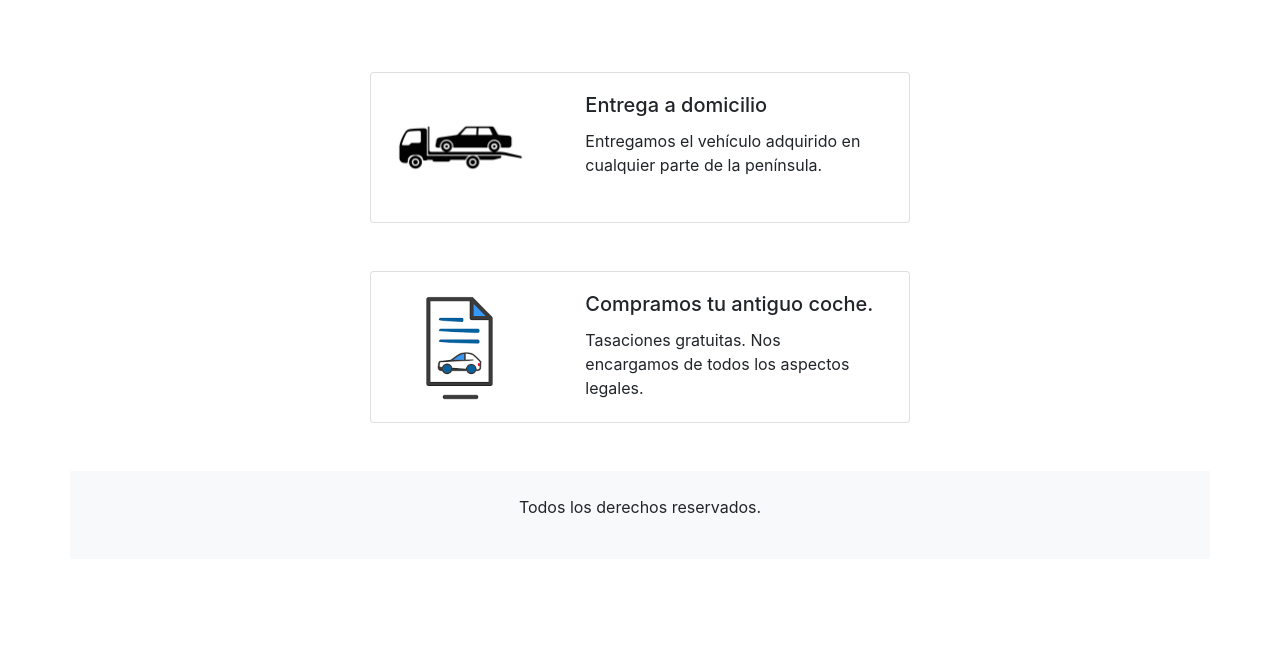
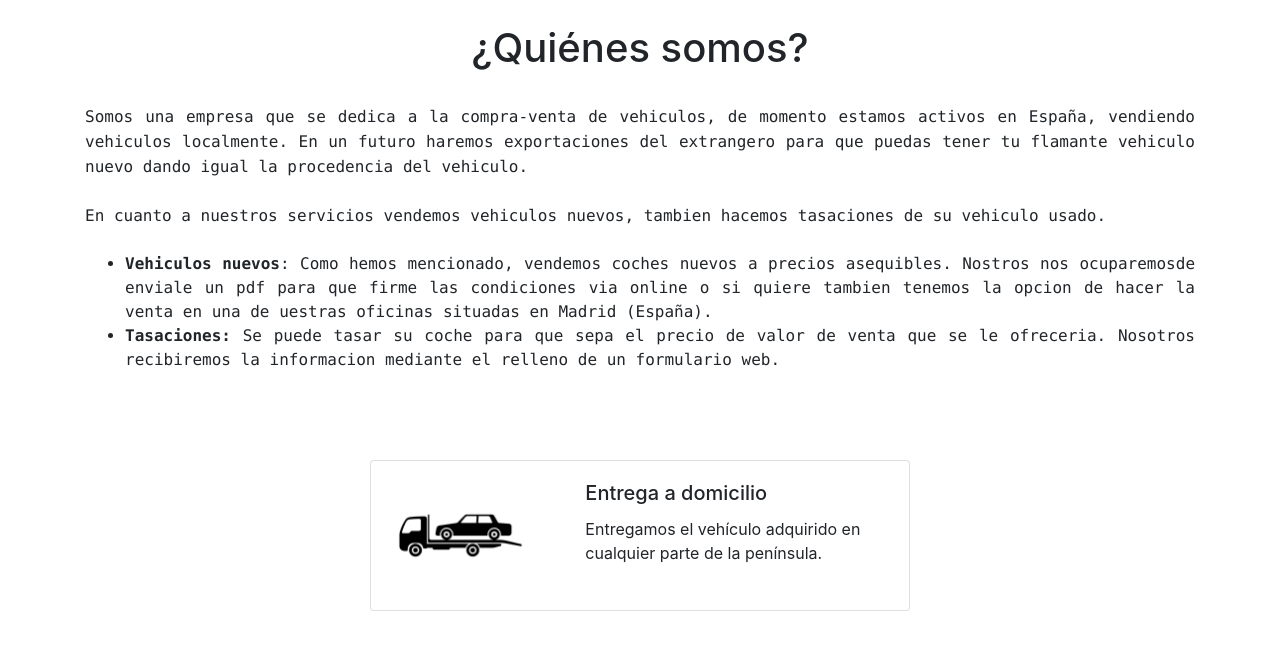
Before and after one commit to maikk96/practicaFinal, a PHP site: page /nosotros.php in a window 1280 px wide. Shown: the part 178-830 px from the top of the page. Before the commit the page ends 692 px from the top, so only its background shows below. Run offline with PHP 8.4, Linux system fonts and the light colour scheme.

Commit message:
subida de Nosotros

```diff
--- a/nosotros.php
+++ b/nosotros.php
@@ -29,6 +29,38 @@ if (!isset($_SESSION['usuario'])) {
 
 
  <!-- fin vehiculos -->
+
+ <div class="container">
+<div style="text-align: center;">
+<h1>¿Quiénes somos?</h1>
+<div style="text-align: justify;"><br style="font-family: Consolas;">
+  <span style="font-family: Consolas;">Somos una empresa que se dedica a
+la compra-venta de vehiculos, de momento estamos activos en España,
+vendiendo vehiculos localmente. En un futuro haremos exportaciones del
+extrangero para que puedas tener tu flamante vehiculo nuevo dando igual
+la procedencia del vehiculo. </span><br style="font-family: Consolas;">
+<br style="font-family: Consolas;">
+  <span style="font-family: Consolas;">En cuanto a nuestros servicios
+vendemos vehiculos nuevos, tambien hacemos tasaciones de su vehiculo
+usado.</span><br style="font-family: Consolas;">
+<br style="font-family: Consolas;">
+<ul style="font-family: Consolas;">
+  <li><span style="font-weight: bold;">Vehiculos nuevos</span>: Como
+hemos mencionado, vendemos coches nuevos a precios asequibles. Nostros
+nos ocuparemosde enviale un pdf para que firme las condiciones via
+online o si quiere tambien tenemos la opcion de hacer la venta en una
+de uestras oficinas situadas en Madrid (España).</li>
+  <li><span style="font-weight: bold;">Tasaciones:</span> Se puede
+tasar su coche para que sepa el precio de valor de venta que se le
+ofreceria. Nosotros recibiremos la informacion mediante el relleno de
+un formulario web. <br>
+  </li>
+</ul>
+<br>
+</div>
+</div>
+</div>
+
   <!-- inicio footer -->
   <?php include 'maqueta/general.php' ?>
   <?php include 'maqueta/footer.php' ?>
```
